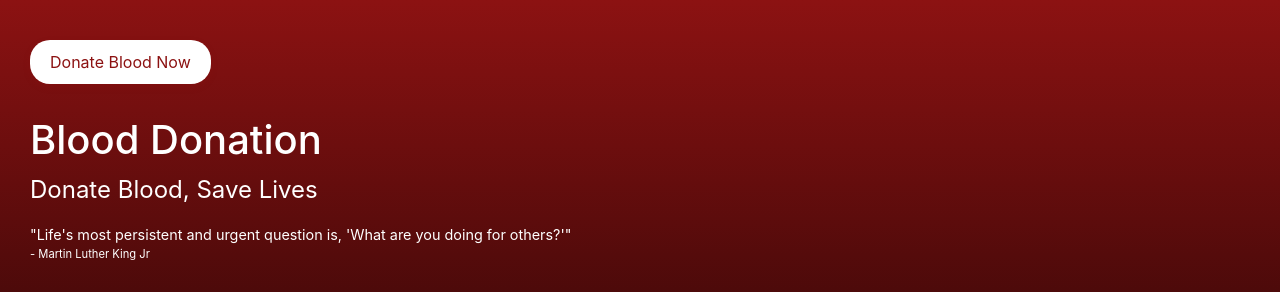
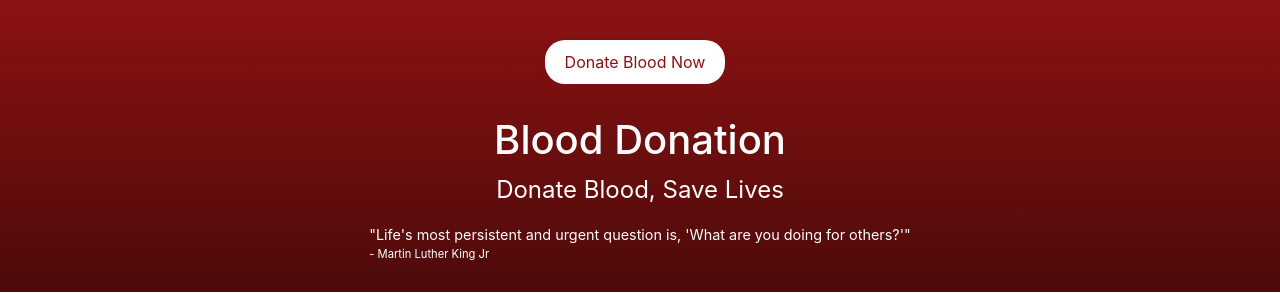
Before and after one commit to Luckysolanki902/blooddonation, a Flask app: page / in a window 1280 px wide. Shown: the top 294 px of the page. Run offline with Flask 3, Linux system fonts and the light colour scheme; some libraries are stand-ins or nearby versions.

Commit message:
ui update homepage and form

```diff
--- a/templates/index.html
+++ b/templates/index.html
@@ -8,7 +8,7 @@
     <title>Blood Donation</title>
 </head>
 <body>
-    <header>
+    <header style="display: flex; flex-direction: column; align-items: center;">
         <a href="/registration" class="donate-button">Donate Blood Now</a>
         <h1>Blood Donation</h1>
         <p>Donate Blood, Save Lives</p>
```
Also changed, not shown: static/style.css (line endings or trailing spaces).
